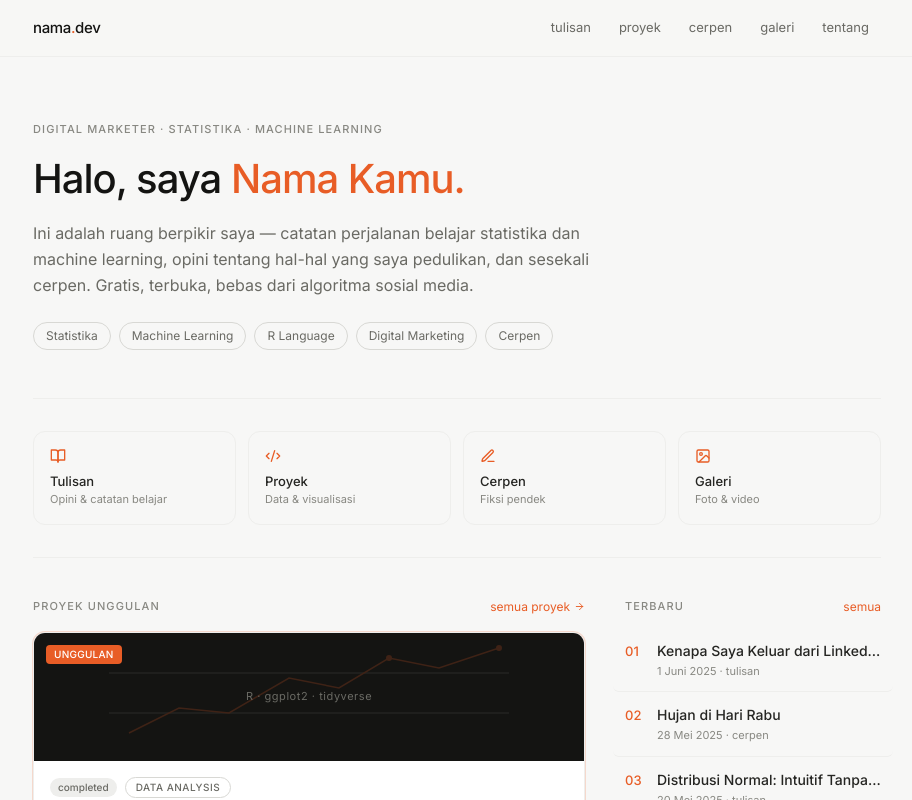
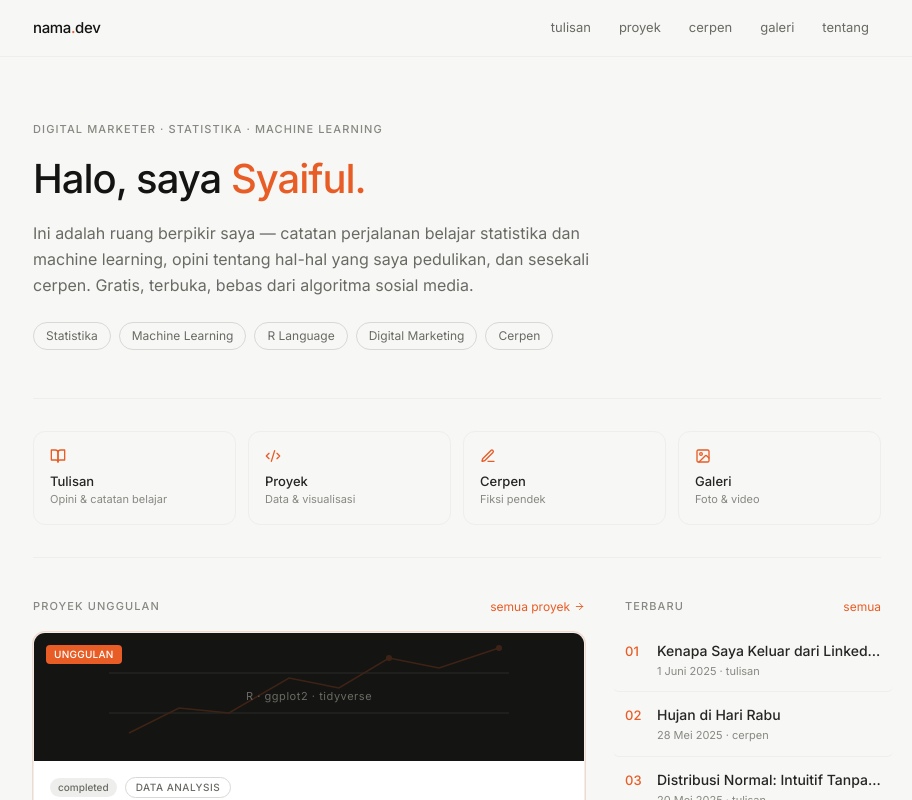
Before and after one commit to panipulisme/personal-blog, a Next.js app: page / in a window 1280 px wide. Shown: the top 800 px of the page, without its empty margins (183-1095 px from the left). Built offline with nearby package versions, Linux system fonts and the light colour scheme.

Commit message:
update homepage

```diff
--- a/app/page.tsx
+++ b/app/page.tsx
@@ -19,7 +19,7 @@
         </p>
         <h1 className="text-[32px] sm:text-[40px] font-medium text-ink-900 dark:text-ink-50 leading-tight mb-4 tracking-tight">
           Halo, saya{" "}
-          <span className="text-accent">Nama Kamu.</span>
+          <span className="text-accent">Syaiful.</span>
         </h1>
         <p className="text-[16px] text-ink-500 dark:text-ink-400 leading-relaxed max-w-xl mb-6">
           Ini adalah ruang berpikir saya — catatan perjalanan belajar statistika dan machine learning,
```
